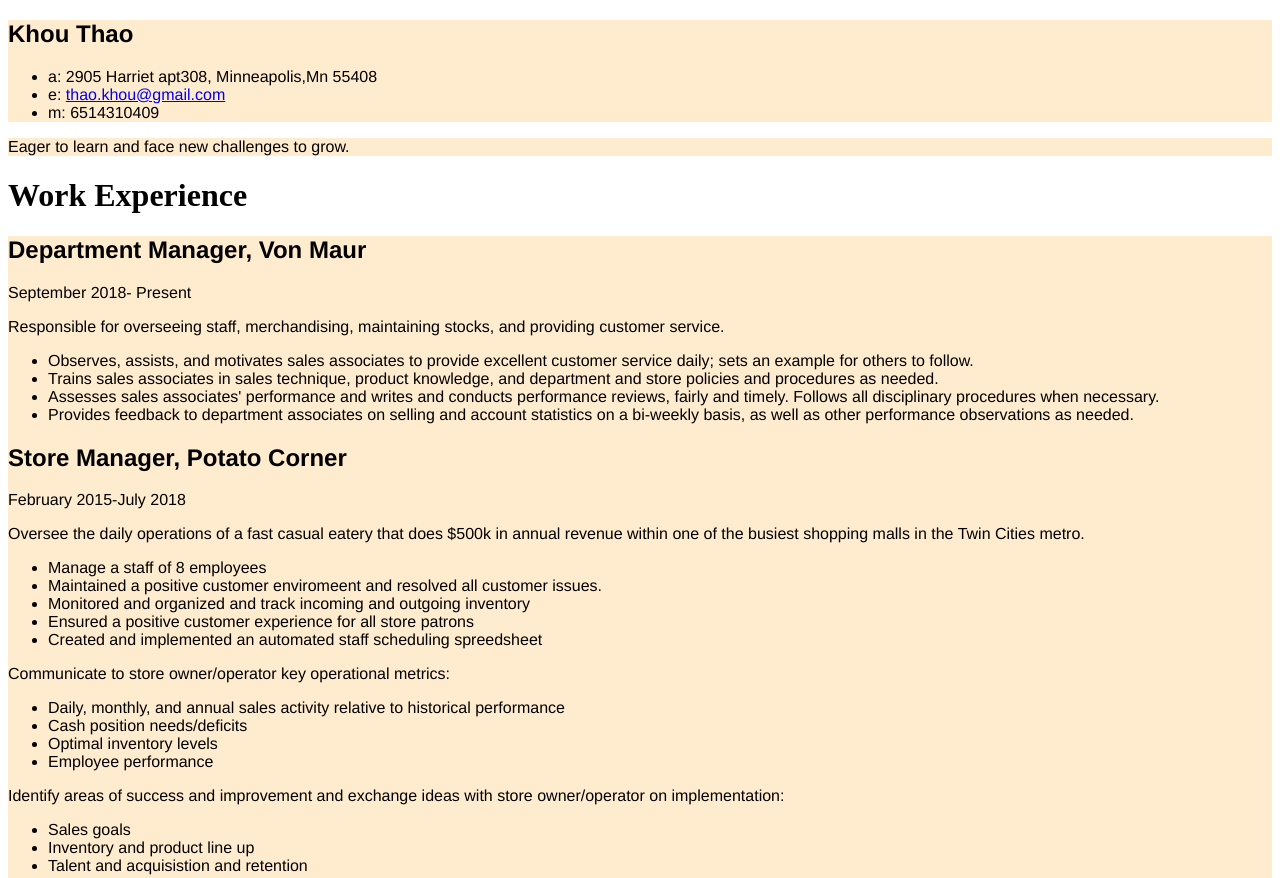
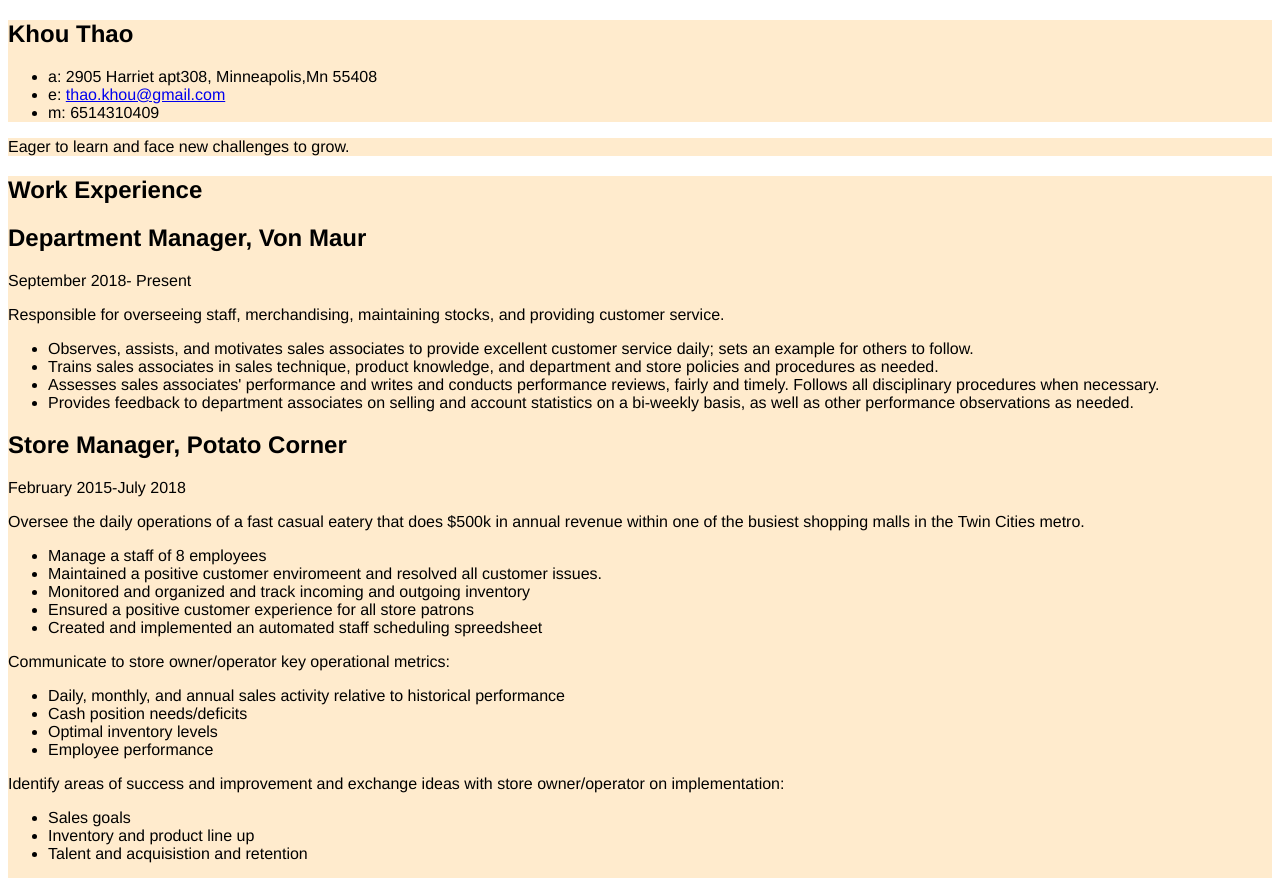
Before and after one commit to thaokhou1/thaokhou1.github.io, a plain HTML site: page index.html in a window 1280 px wide. Shown: the top 878 px of the page. Drawn offline with Linux system fonts and the light colour scheme.

Commit message:
Update index.html

```diff
--- a/index.html
+++ b/index.html
@@ -15,9 +15,9 @@
         <div class=personalSection>
             <p>Eager to learn and face new challenges to grow.</p>                                         </div>
            <div>
-        <h1>Work Experience</h1>
           </div>
        <div class=jobExperience>
+         <h2>Work Experience</h2>
           <h2>Department Manager, Von Maur</h2>
          <p>September 2018- Present</p>
          <p>Responsible for overseeing staff, merchandising, maintaining stocks, and providing customer service.</p>
```
